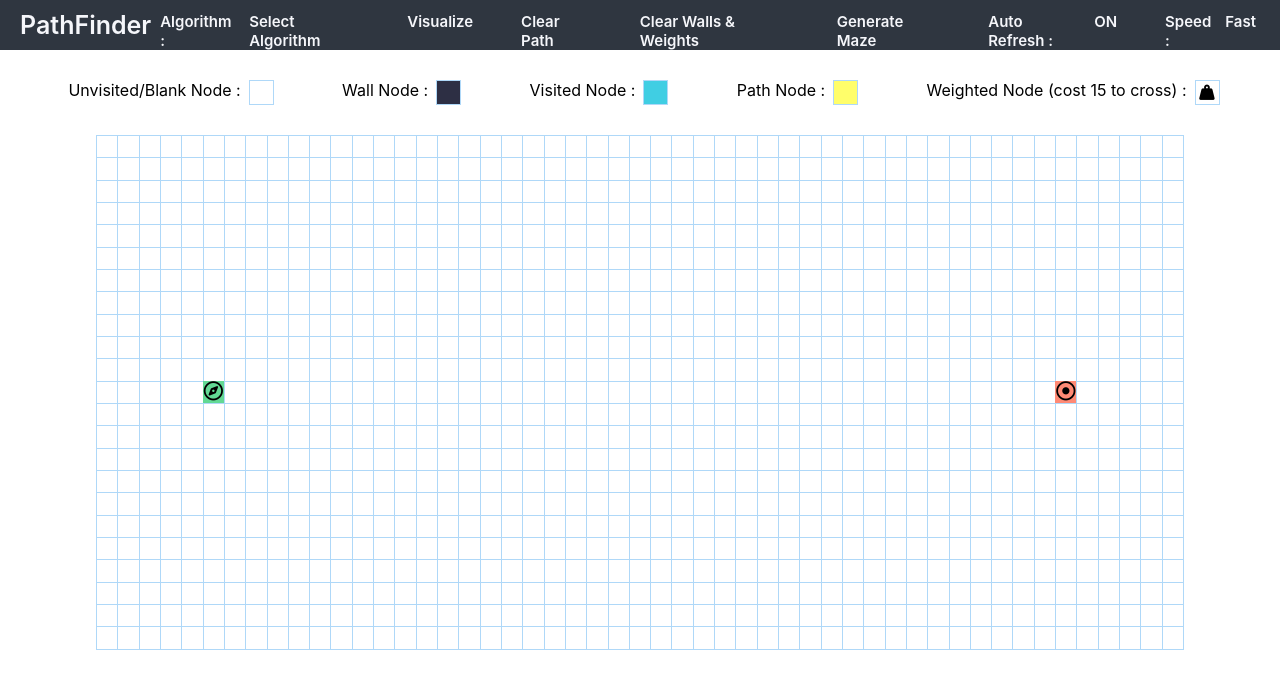
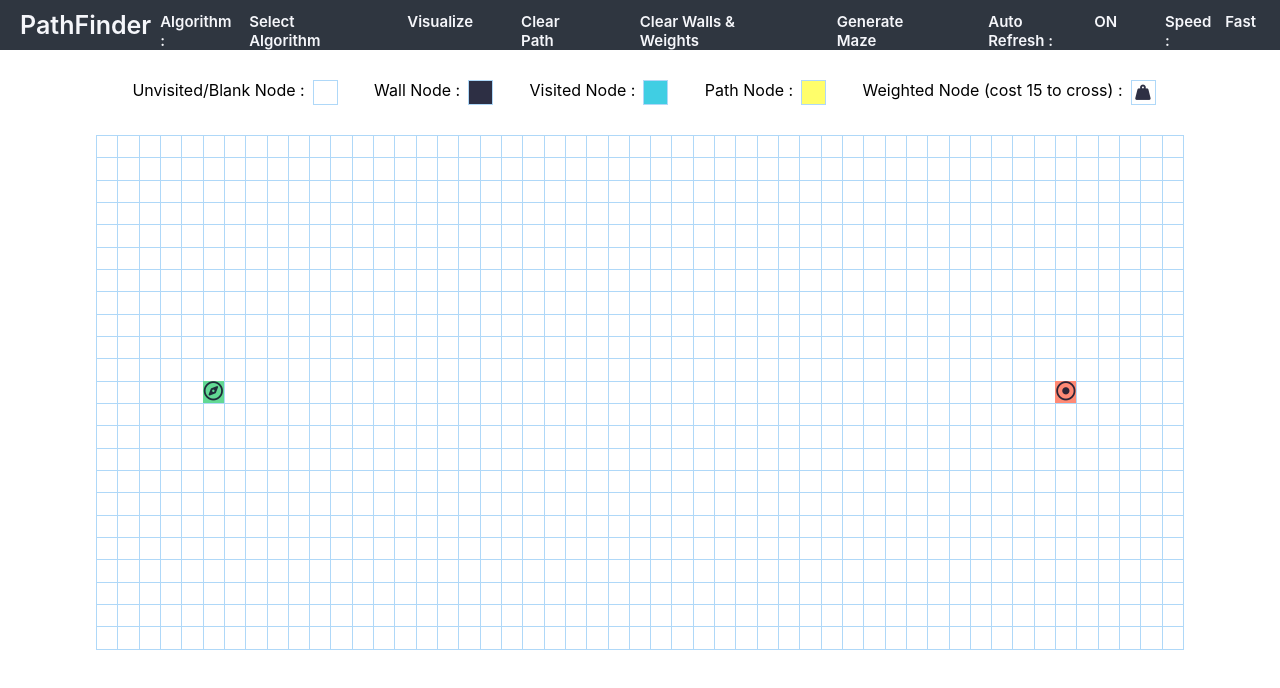
Before and after one commit to Baptistemontan/pathfinder-react, a React (Create React App) app: page / in a window 1280 px wide. Shown: the top 688 px of the page. Built offline with nearby package versions, Linux system fonts and the light colour scheme.

Commit message:
cs fixes and speed change

```diff
--- a/scss/_grid.scss
+++ b/scss/_grid.scss
@@ -10,7 +10,8 @@ $border: solid 1px rgb(175, 216, 248);
 }
 
 #exemple {
-  width: 100%;
+  width: 85%;
+  margin: auto;
   display: flex;
   justify-content: space-evenly;
   margin-bottom: 30px;
--- a/scss/_node.scss
+++ b/scss/_node.scss
@@ -1,3 +1,5 @@
+$wall-color: rgba(23, 25, 48, 0.9);
+
 .node {
   width: 100%;
   padding-bottom: 100%;
@@ -5,6 +7,7 @@
   // border-spacing: 0;
   border-top: $border;
   border-left: $border;
+  color: $wall-color;
   // border: solid 1px grey;
   cursor: pointer;
   position: relative;
@@ -59,19 +62,8 @@
     div i {
       font-size: 1.2vw;
     }
-
     i.iweight {
       display: block;
-    }
-    &.visited {
-      i.iweight {
-        color: black;
-      }
-    }
-    &.path {
-      i.iweight {
-        color: black;
-      }
     }
   }
   &.exemple {
--- a/src/components/Grid.jsx
+++ b/src/components/Grid.jsx
@@ -22,12 +22,11 @@ export default class Grid extends Component {
     this.moveEnd = false;
     this.diagonal = false;
     this.launchID = undefined;
-    this.timeOutRef = undefined;
     this.launchDelay = false;
     this.activeAlgo = null;
     this.algos = ["Dijkstra", "A*"];
     this.speeds = ["Fast", "Normal", "Slow"];
-    this.speed = 15;
+    this.speed = 10;
     this.refresh = ["ON", "OFF"];
     this.autoRefresh = true;
     this.endNode = {
@@ -149,9 +148,9 @@ export default class Grid extends Component {
     if (content === "Slow") {
       this.speed = 60;
     } else if (content === "Normal") {
-      this.speed = 30;
+      this.speed = 25;
     } else {
-      this.speed = 15;
+      this.speed = 10;
     }
   };
 
--- a/src/css/main.css
+++ b/src/css/main.css
@@ -7,7 +7,8 @@
   margin: auto; }
 
 #exemple {
-  width: 100%;
+  width: 85%;
+  margin: auto;
   display: flex;
   justify-content: space-evenly;
   margin-bottom: 30px; }
@@ -55,6 +56,7 @@
   padding-bottom: 100%;
   border-top: solid 1px #afd8f8;
   border-left: solid 1px #afd8f8;
+  color: rgba(23, 25, 48, 0.9);
   cursor: pointer;
   position: relative; }
   .node div {
@@ -92,10 +94,6 @@
     font-size: 1.2vw; }
   .node-weight i.iweight {
     display: block; }
-  .node-weight.visited i.iweight {
-    color: black; }
-  .node-weight.path i.iweight {
-    color: black; }
   .node.exemple {
     width: 25px !important;
     height: 25px !important;
```
